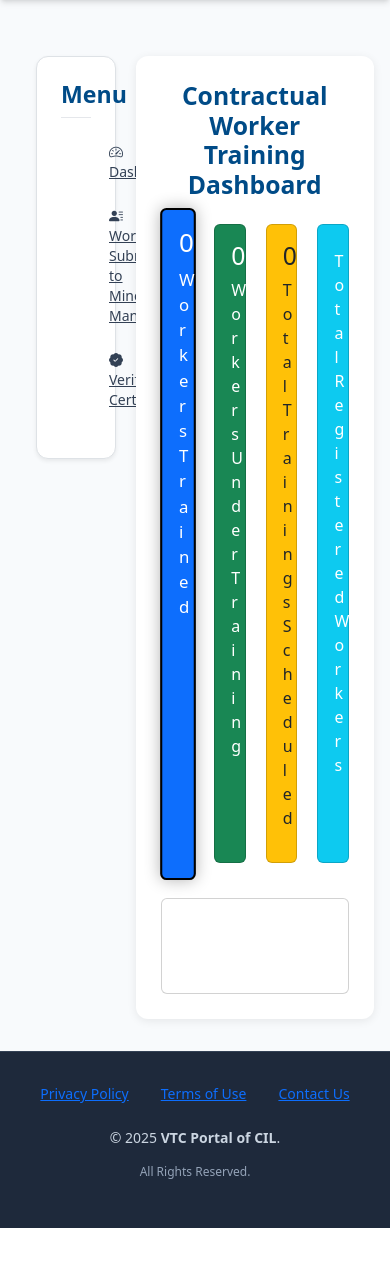
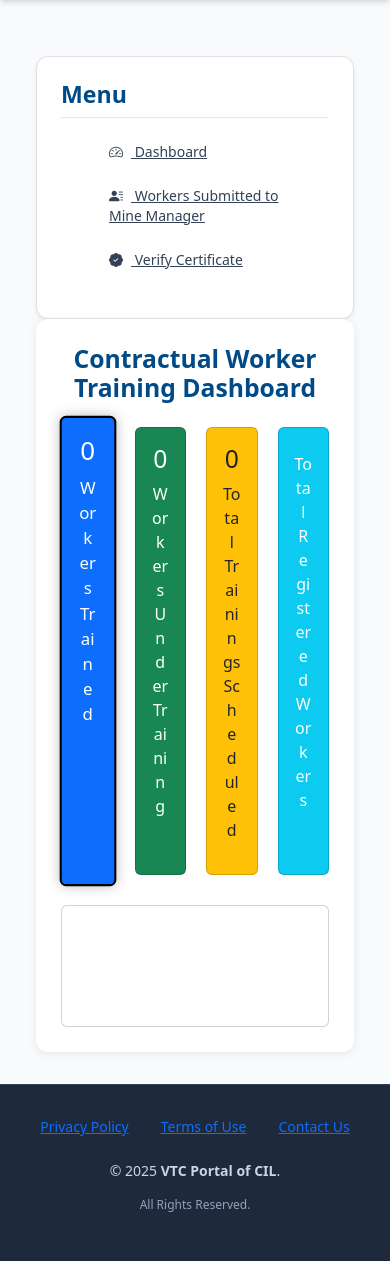
Before and after one commit to Karwasara/vtc_final, a Django app: page /mm/dashboard/ in a window 390 px wide. Shown: the part 145-1406 px from the top of the page. Before the commit the page ends 1373 px from the top, so only its background shows below. Run offline with Django 5.2, Linux system fonts and the light colour scheme; some libraries are stand-ins or nearby versions.

Commit message:
Update dashboard.html

```diff
--- a/templates/mm/dashboard.html
+++ b/templates/mm/dashboard.html
@@ -7,67 +7,41 @@
 
 <style>
 
-body{
-    background:#f7fafd;
-    font-family:"Segoe UI",sans-serif;
-}
-
-/* SAME STRUCTURE AS TABLE PAGE */
-.dashboard-layout{
-    display:flex;
-    gap:20px;
-}
-
-/* SIDEBAR */
-.sidebar-area{
-    flex:0 0 25%;
-    max-width:25%;
-}
-
-/* CONTENT */
-.content-area{
-    flex:0 0 75%;
-    max-width:75%;
-}
-
-/* CARD STYLE SAME AS TABLE PAGE */
-.training-card{
+/* CARD */
+.dashboard-card{
     background:white;
     border-radius:12px;
     padding:25px;
     box-shadow:0 2px 10px rgba(0,0,0,0.08);
 }
 
-/* Title */
+/* TITLE */
 .page-title{
     color:#004B87;
     font-weight:600;
 }
 
-/* Tiles Row */
+/* TILES */
 .tiles-row{
     display:flex;
     gap:20px;
-    margin-bottom:35px;
+    margin-bottom:30px;
 }
 
-/* Tile */
 .dashboard-tile{
     flex:1;
     cursor:pointer;
     transition:transform .2s, box-shadow .2s;
 }
 
-/* Hover */
 .dashboard-tile:hover{
     transform:scale(1.05);
 }
 
-/* Active */
 .dashboard-tile.active-tile{
     transform:scale(1.05);
-    box-shadow:0 0 15px rgba(0,0,0,0.3);
-    border:2px solid black;
+    box-shadow:0 0 12px rgba(0,0,0,0.25);
+    border:2px solid #000;
 }
 
 </style>
@@ -75,27 +49,27 @@
 
 <div class="container-fluid mt-4">
 
-<div class="dashboard-layout">
+<div class="row">
 
-<!-- SIDEBAR -->
-<div class="sidebar-area">
+<!-- SIDEBAR (UNCHANGED) -->
+<div class="col-md-3">
 
     {% include 'mm/sidebar.html' %}
 
 </div>
 
 
-<!-- CONTENT -->
-<div class="content-area">
+<!-- DASHBOARD CONTENT -->
+<div class="col-md-9">
 
-<div class="training-card">
+<div class="dashboard-card">
 
-<h2 class="mb-4 page-title text-center">
+<h2 class="text-center mb-4 page-title">
 Contractual Worker Training Dashboard
 </h2>
 
 
-<!-- DASHBOARD TILES -->
+<!-- TILES -->
 <div class="tiles-row">
 
 <div class="dashboard-tile card text-center bg-primary text-white active-tile" data-type="trained">
@@ -153,7 +127,7 @@
 const totalTrainingsCounts = JSON.parse("{{ total_trainings_counts|escapejs }}");
 const totalWorkersCounts = JSON.parse("{{ total_workers_counts|escapejs }}");
 
-let chart = null;
+let chart=null;
 
 function renderChart(type){
 
@@ -187,7 +161,6 @@
 data:{
 labels:labelsArray,
 datasets:[{
-label:type.replace('_',' ').toUpperCase(),
 data:dataArray,
 backgroundColor:colorsMap[type]
 }]
@@ -211,7 +184,7 @@
 tile.classList.remove('active-tile');
 });
 
-document.querySelector(`.dashboard-tile[data-type="${type}"]`).classList.add('active-tile');
+document.querySelector(`[data-type="${type}"]`).classList.add('active-tile');
 
 }
 
@@ -219,8 +192,7 @@
 
 document.querySelectorAll('.dashboard-tile').forEach(tile=>{
 tile.addEventListener('click',()=>{
-const type=tile.getAttribute('data-type');
-renderChart(type);
+renderChart(tile.dataset.type);
 });
 });
 
```
